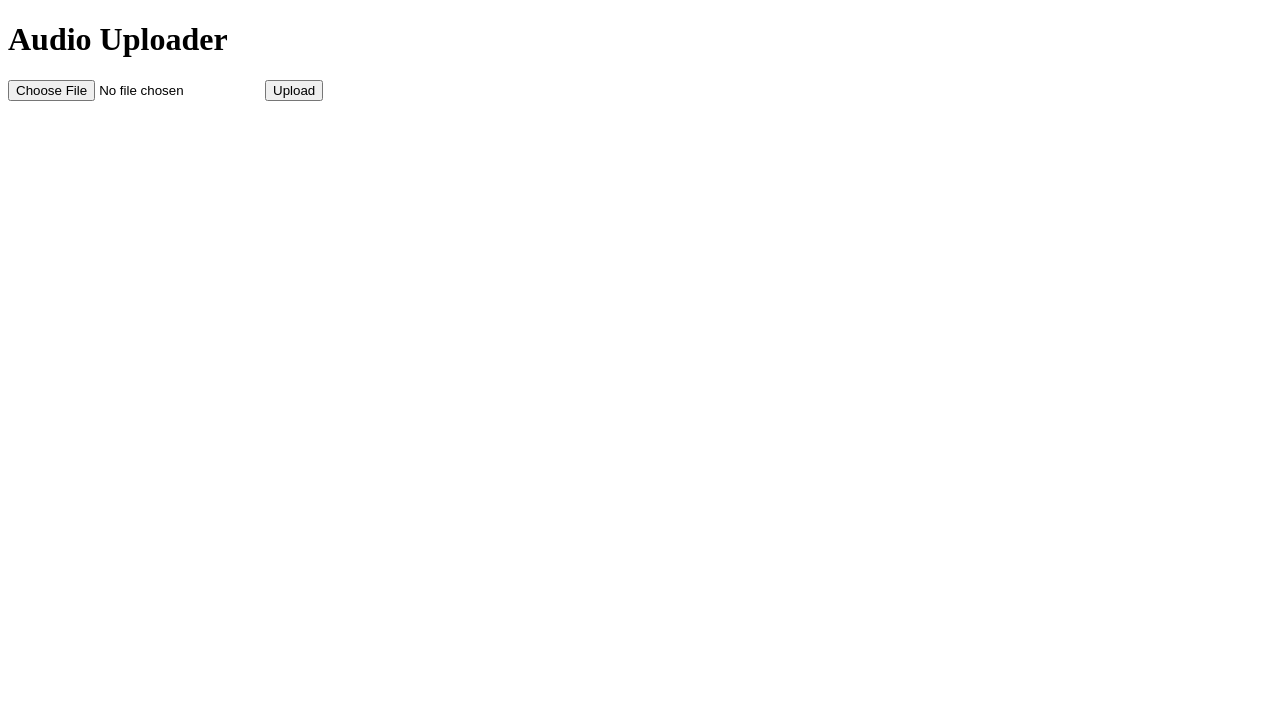
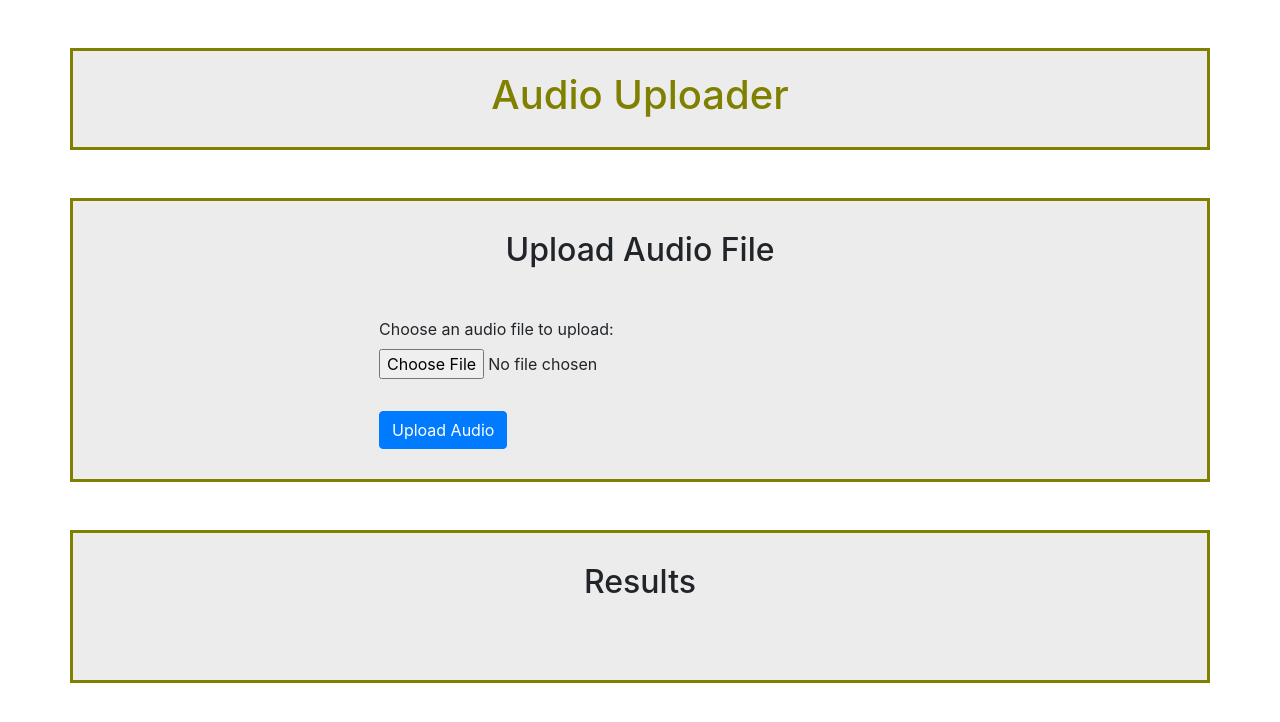
Before and after one commit to Slyfter/MDMProject2, a Spring Boot app: page / in a window 1280 px wide. Shown: the top 722 px of the page. Run offline with Spring Boot 4, Linux system fonts and the light colour scheme; some libraries are stand-ins or nearby versions.

Commit message:
adjusted index.html with Bootstrap 4.0 - similar to Project 1

```diff
--- a/playground/src/main/resources/static/index.html
+++ b/playground/src/main/resources/static/index.html
@@ -2,39 +2,57 @@
 <html>
 <head>
   <title>Audio Uploader</title>
+  <link rel="stylesheet" href="https://maxcdn.bootstrapcdn.com/bootstrap/4.0.0/css/bootstrap.min.css">
+  <style>
+    .custom-container {
+      border: 3px solid olive;
+      padding: 30px;
+      background-color: rgb(236, 236, 236);
+    }
+
+    #title-container {
+      background-color: rgb(236, 236, 236);
+      border: 3px solid olive;
+      padding: 20px;
+      text-align: center;
+    }
+
+    h1 {
+      color: olive;
+    }
+  </style>
 </head>
 <body>
-  <h1>Audio Uploader</h1>
-  <input type="file" id="audioFile" accept="audio/*">
-  <button id="uploadButton" onclick="uploadAudio()">Upload</button>
+  <div class="container mt-5 custom-container" id="title-container">
+    <h1>Audio Uploader</h1>
+  </div>
 
-  <div id="resultsContainer"></div>
+  <div class="container mt-5 custom-container">
+    <div class="row justify-content-center">
+      <div class="col-md-6">
+        <h2 class="text-center mb-5">Upload Audio File</h2>
+
+        <form action="/speechToText" method="post" enctype="multipart/form-data">
+          <div class="form-group">
+            <label for="audioFile">Choose an audio file to upload:</label>
+            <input type="file" class="form-control-file" id="audioFile" name="file" accept="audio/*">
+          </div>
+          <button type="submit" class="btn btn-primary mt-3">Upload Audio</button>
+        </form>
+      </div>
+    </div>
+  </div>
+
+  <div class="container mt-5 custom-container">
+    <div class="row justify-content-center">
+      <div class="col-md-6">
+        <h2 class="text-center mb-5">Results</h2>
+        <div id="resultsContainer"></div>
+      </div>
+    </div>
+  </div>
 
   <script>
-    function uploadAudio() {
-      const fileInput = document.getElementById("audioFile");
-      const file = fileInput.files[0];
-      if (!file) {
-        console.warn("No audio file selected.");
-        return;
-      }
-
-      const formData = new FormData();
-      formData.append("file", file);
-
-      fetch("/speechToText", {
-        method: "POST",
-        body: formData
-      })
-        .then(response => response.text())
-        .then(text => {
-          displayResults(text);
-        })
-        .catch(error => {
-          console.error("Error:", error);
-        });
-    }
-
     function displayResults(text) {
       const resultsContainer = document.getElementById("resultsContainer");
 
@@ -51,5 +69,9 @@
       }
     }
   </script>
+
+  <script src="https://code.jquery.com/jquery-3.2.1.slim.min.js"></script>
+  <script src="https://cdnjs.cloudflare.com/ajax/libs/popper.js/1.12.9/umd/popper.min.js"></script>
+  <script src="https://maxcdn.bootstrapcdn.com/bootstrap/4.0.0/js/bootstrap.min.js"></script>
 </body>
 </html>
```
